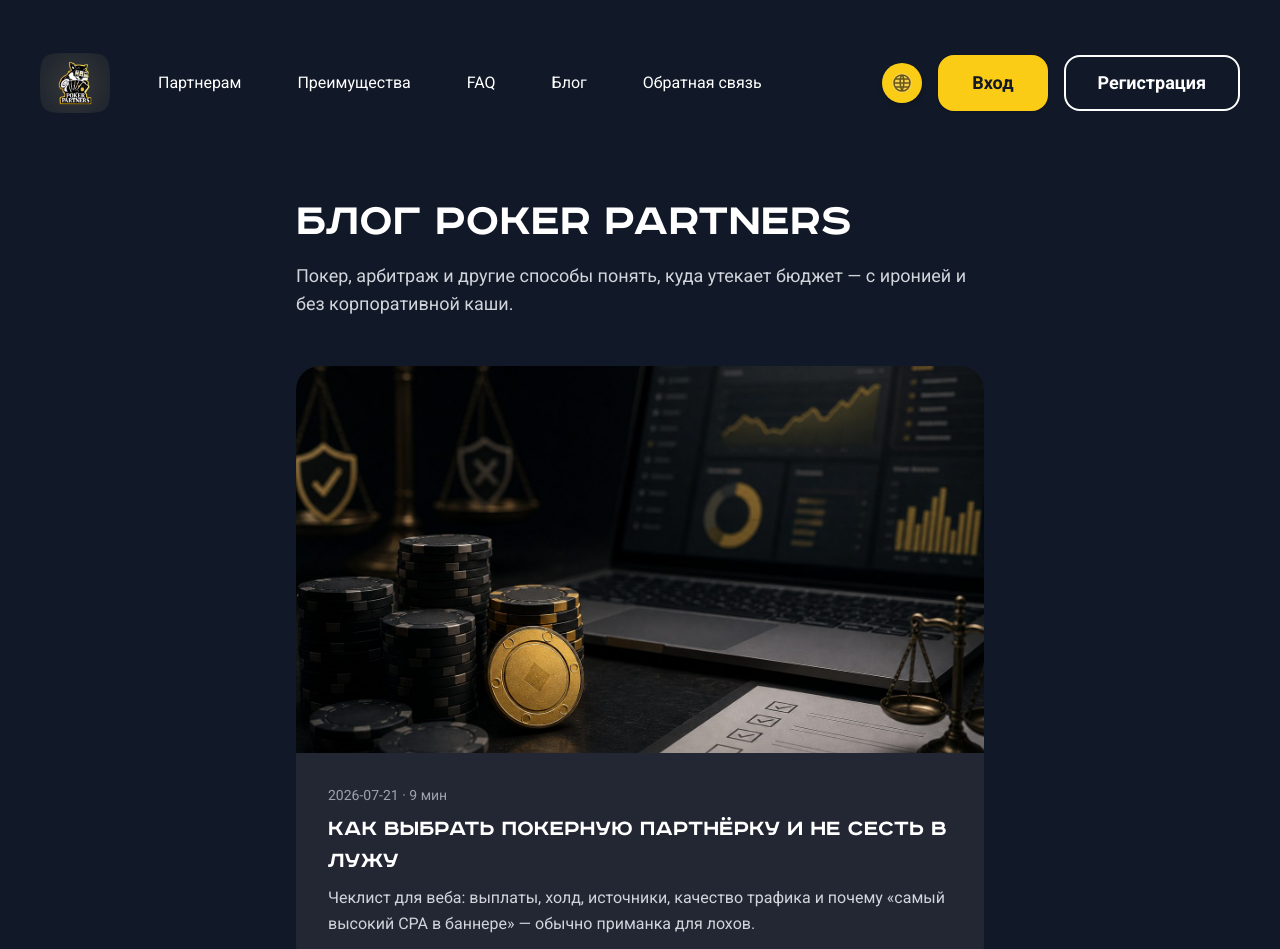
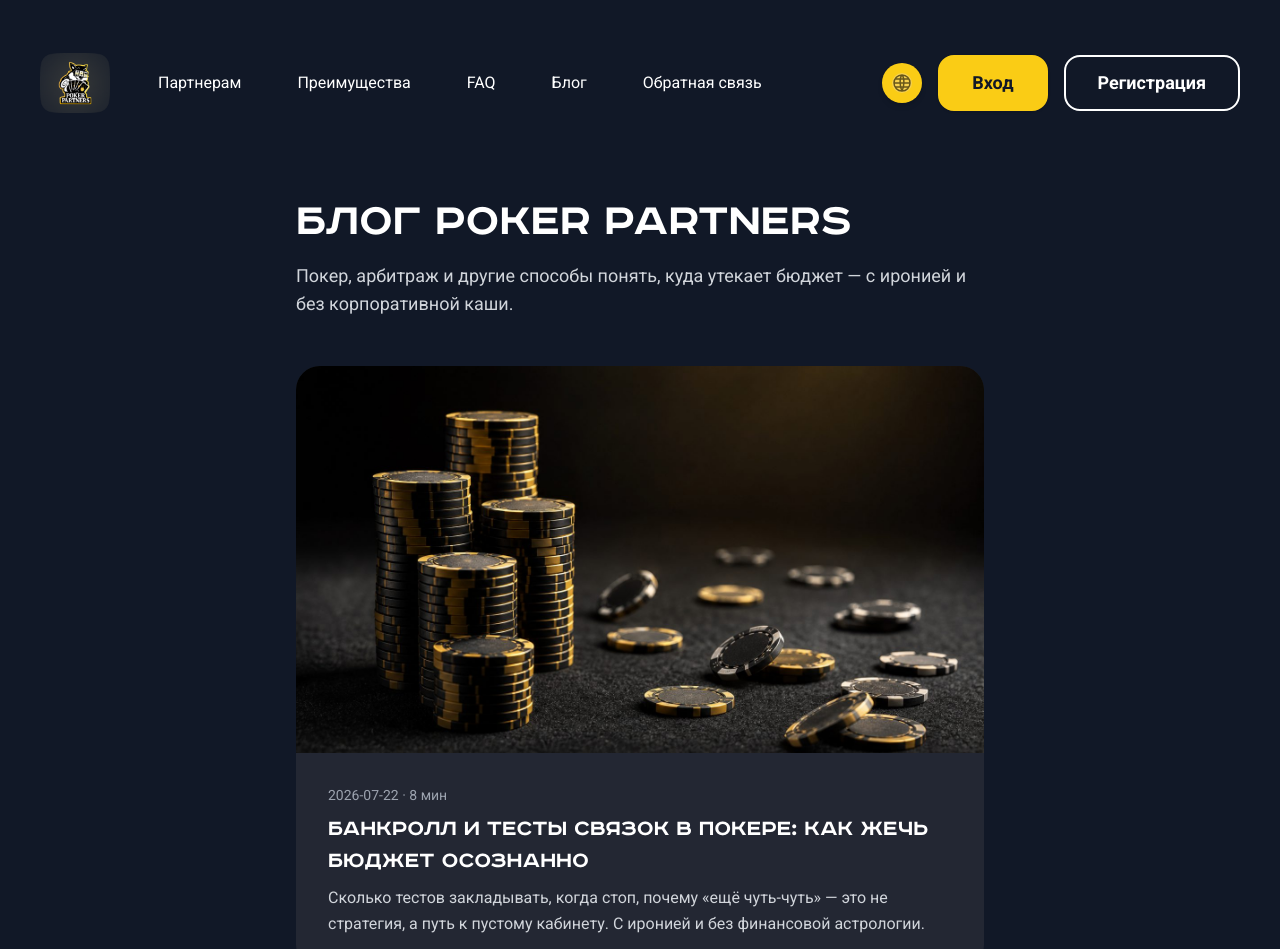
Before and after one commit to brabvs77-eng/pokerpartners, a Next.js app: page /blog in a window 1280 px wide. Shown: the top 949 px of the page. Built offline with nearby package versions, Linux system fonts and the light colour scheme; no server answers.

Commit message:
Add bankroll and offer-testing blog post with images
Wave-1 pillar on test budgets, stop rules and scaling discipline,
with cover/inline art and links to earlier poker posts.

Co-authored-by: brabvs77-eng <brabvs77-eng@users.noreply.github.com>

```diff
--- a/src/content/blog/posts.ts
+++ b/src/content/blog/posts.ts
@@ -150,6 +150,65 @@ export const posts: BlogPost[] = [
 <p>И да: если после чеклиста ты понял, что текущая «партнёрка мечты» выглядит как скам с PowerPoint — поздравляем. Лучше узнать это до слива бюджета, чем после.</p>
 `,
   },
+  {
+    slug: "bankroll-i-testy-svyazok-v-pokere",
+    title: "Банкролл и тесты связок в покере: как жечь бюджет осознанно",
+    description:
+      "Сколько тестов закладывать, когда стоп, почему «ещё чуть-чуть» — это не стратегия, а путь к пустому кабинету. С иронией и без финансовой астрологии.",
+    date: "2026-07-22",
+    readingMinutes: 8,
+    tags: ["покер", "банкролл", "тесты", "связки"],
+    coverImage: "/images/blog/blog-bankroll-cover.jpg",
+    coverAlt:
+      "Стопка фишек как банкролл и мелкие фишки тестов на тёмном сукне",
+    html: `
+<p>В покере банкролл — это не «сколько осталось до зарплаты», а правило, которое отделяет игрока от человека, который после двух даунстриков пишет в чат «игра скам». В арбитраже то же самое, только вместо блефа — креатив, а вместо оппонента — аукцион и оффер, которому плевать на твои чувства.</p>
+
+<p>Если ты уже прошёл <a href="/blog/pokernyy-arbitrazh-s-nulya">базу</a> и <a href="/blog/kak-vybrat-pokernuyu-partnerku">выбор партнёрки</a>, вот про деньги: как тестировать, чтобы потом не объяснять жене/себе/коту, куда делись «инвестиции в трафик».</p>
+
+<h2>Банкролл — это не кураж, это математика для взрослых</h2>
+<p>Простая рамка, которую все знают и почти никто не соблюдает: <strong>бюджет на тесты ≠ весь депозит на рекламу</strong>. Тестовый банкролл — отдельная кучка. Проиграла — ты всё ещё жив. Слил «всё, что было» на одну гениальную гипотезу — ты уже персонаж мема.</p>
+<p>Грубый ориентир для старта в покере: заложи деньги примерно на <strong>15–20 нормальных тестов</strong>, а не на один «сейчас точно залетит». Один тест — это не вердикт. Это один бросок кости, после которого умные люди записывают цифры, а не судьбу.</p>
+
+<figure class="blog-figure">
+<img src="/images/blog/blog-bankroll-tests-inline.jpg" alt="Много маленьких стопок фишек как серия тестов и одна крупная — рабочая связка" width="1200" height="800" loading="lazy" />
+<figcaption>Много мелких тестов → одна связка, которую не стыдно масштабировать. Не наоборот.</figcaption>
+</figure>
+
+<h2>Что считать «тестом», а что — мастурбацией отчётностью</h2>
+<ul>
+<li><strong>Тест</strong> — фиксированные гео/оффер/источник/связка, заранее понятный объём и критерий «плюс / ноль / нахуй».</li>
+<li><strong>Не тест</strong> — крутил всё сразу, поменял креатив на 30-й минуте, «чуть подкрутил» бид и теперь не понимаешь, что сработало.</li>
+<li><strong>Тоже не тест</strong> — лил три часа, увидел два FTD и уже пишешь в чат «масштабируем, братья».</li>
+</ul>
+<p>Если после залива ты не можешь одной фразой сказать, <em>что именно</em> проверял — это был не тест. Это был дорогой хаос.</p>
+
+<h2>Стоп-правила, пока эмоции не сели за руль</h2>
+<ol>
+<li><strong>Лимит на гипотезу.</strong> Дошёл до потолка бюджета теста без сигнала — стоп. Не «ещё капу, вдруг». Вдруг — плохой CFO.</li>
+<li><strong>Смотри не только FTD.</strong> В покере регистрации без игры — красивый мусор. RS без активности игроков — грустный график.</li>
+<li><strong>Не усредняй минус надеждой.</strong> Доливать в очевидный слив «чтобы отбить» — классика, как догонять банк на 2-7 оффсьют.</li>
+<li><strong>Масштаб только из плюса.</strong> Сначала стабильный плюс на малом объёме, потом газ. Иначе ты просто быстрее жжёшь то, что и так горело.</li>
+</ol>
+
+<h2>Дешёвые гео vs «сразу Австралия, я ж волк»</h2>
+<p>На старте учиться на дорогих Tier-1 — это как заходить в хай-стейкс, потому что «там больше платят». Платят, да. И снимают штаны быстрее.</p>
+<p>Логика нормальная: сначала набить руку там, где цена клика/лида не убивает серию тестов. Потом, когда процесс не выглядит как шаманство — поднимай чек. Если бюджет жирный и нервы железные — можно и сразу в дорогие гео. Только не путай смелость с желанием красиво обосраться.</p>
+
+<h2>Мини-чеклист перед каждым тестом</h2>
+<ul>
+<li>Оффер и квалификация игрока понятны (не «ну там посмотрим»).</li>
+<li>Источник разрешён правилами — сюрпризы потом дороже.</li>
+<li>Есть гипотеза на одну строку: «кто / откуда / почему конвертнет».</li>
+<li>Заранее записан бюджет и критерий стопа.</li>
+<li>После теста — запись результата. Даже если стыдно. Особенно если стыдно.</li>
+</ul>
+
+<h2>Ладно, к делу</h2>
+<p>Банкролл не делает связку магической. Он просто даёт тебе право ошибаться достаточное количество раз, чтобы найти ту, которую не стыдно масштабировать. Без этого ты не арбитражник — ты спонсор чужих аукционов.</p>
+<p>Если хочешь тестировать покерные офферы с нормальной обратной связью, а не с тишиной в саппорте — <a href="https://offers-pokerpartners.affise.com/" target="_blank" rel="noopener noreferrer">регистрация в Poker Partners</a> и <a href="https://t.me/Brabvs77" target="_blank" rel="noopener noreferrer">Telegram</a>, если уже готов обсуждать гео и источники по делу.</p>
+`,
+  },
 ];
 
 export function getPost(slug: string): BlogPost | undefined {
```
Also changed, not shown: public/images/blog/blog-bankroll-cover.jpg (added), public/images/blog/blog-bankroll-tests-inline.jpg (added).
